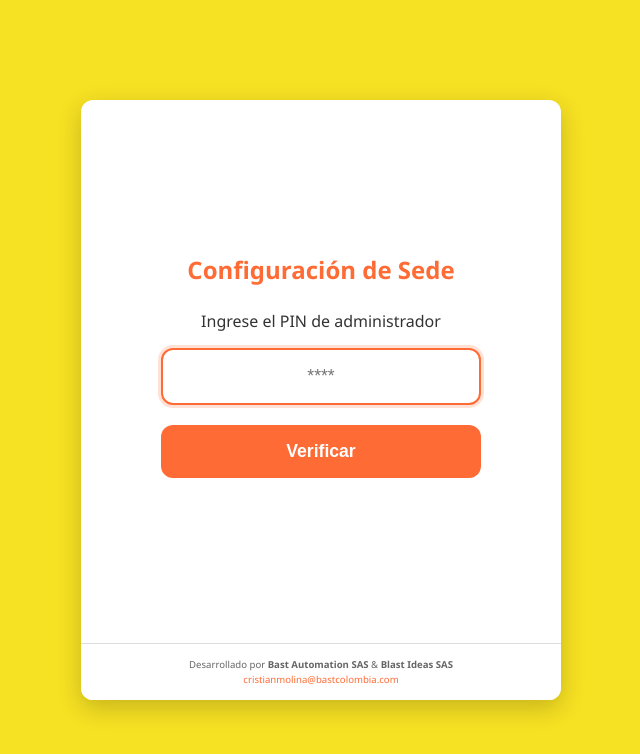
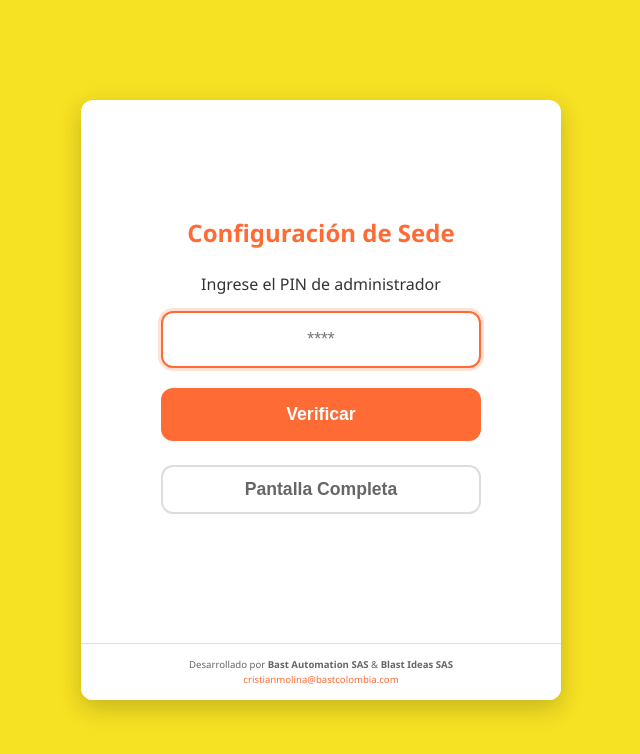
Before and after one commit to bastcolombia1/sistema-de-calificaiones-La-areperia, a plain HTML site: page frontend/index.html in a window 1280 px wide. Shown: the whole page, without its empty margins (319-959 px from the left). Drawn offline with Linux system fonts and the light colour scheme.

Commit message:
Agregar modo pantalla completa y mejoras

```diff
--- a/frontend/index.html
+++ b/frontend/index.html
@@ -50,9 +50,10 @@
                         </select>
                     </div>
                     <button id="btn-save-sede" class="btn-primary" disabled>Guardar Configuración</button>
-                    <button id="btn-fullscreen" class="btn-secondary btn-fullscreen">Pantalla Completa</button>
                     <p class="setup-hint">Esta configuración se guardará en este dispositivo</p>
                 </div>
+
+                <button id="btn-fullscreen" class="btn-secondary btn-fullscreen">Pantalla Completa</button>
             </div>
         </div>
 
--- a/frontend/styles.css
+++ b/frontend/styles.css
@@ -589,7 +589,8 @@ main h2 {
 
 .btn-fullscreen {
     width: 100%;
-    margin-top: 12px;
+    margin-top: 24px;
+    padding: 12px 24px;
 }
 
 #pin-section,
```
